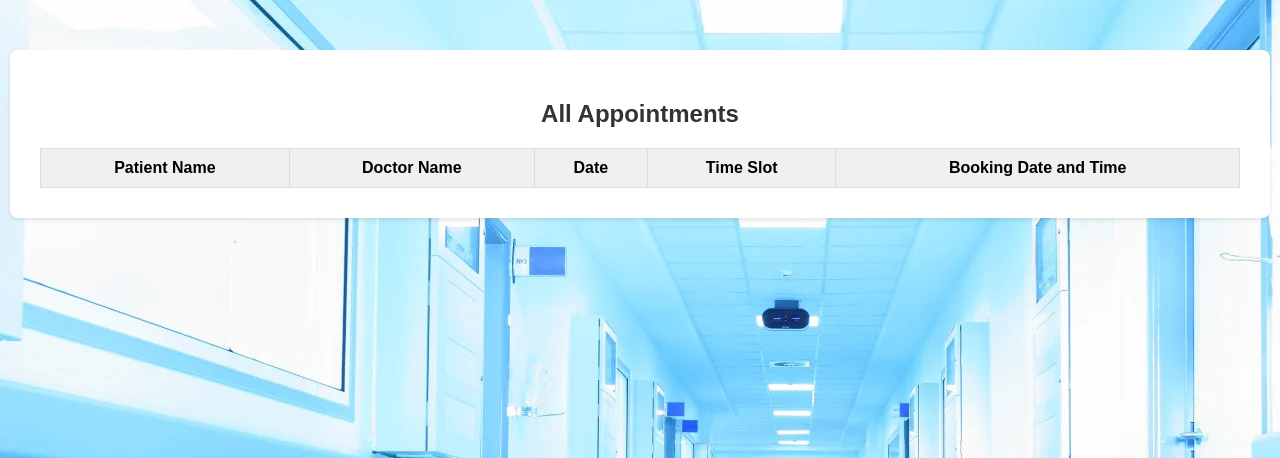
After one commit to pran4455/Clinic-management-system, a Django app: page /clinic/patient/appointment-history/ in a window 1280 px wide. The commit adds this page. Shown: the top 458 px of the page. Run offline with Django 4.2, Linux system fonts and the light colour scheme; lists and menus that the app fills with data are empty.

Commit message:
added view appointments for patient

```diff
--- a/myproj/Confirmedappointments.csv
+++ b/myproj/Confirmedappointments.csv
@@ -1,3 +1,4 @@
-733602,doc001,01-07-2023,10:30-11:00
-733602,doc001,01-07-2023,15:30-16:00
-733602,doc001,01-07-2023,09:00-09:30
+733602,doc001,01-07-2023,10:30-11:00, abcd
+733602,doc001,01-07-2023,15:30-16:00, abcd
+733602,doc001,01-07-2023,09:00-09:30, abcd
+733602,doc001,01-07-2023,14:00-14:30,14/06/2023 22:42:05
--- a/myproj/appointments.json
+++ b/myproj/appointments.json
@@ -1 +1 @@
-{"doc001": {"01-07-2023": "09:30-10:00,#,10:00-10:30,#,11:00-11:30,#,13:30-14:00,#,14:00-14:30,#,14:30-15:00,#,15:00-15:30,#,16:00-16:30,#,16:30-17:00,#,#"}}
+{"doc001": {"01-07-2023": "09:30-10:00,#,10:00-10:30,#,11:00-11:30,#,13:30-14:00,#,14:30-15:00,#,15:00-15:30,#,16:00-16:30,#,16:30-17:00,#,#"}}
--- a/myproj/myapp/appointment_booking.py
+++ b/myproj/myapp/appointment_booking.py
@@ -15,6 +15,7 @@ from bst import BST,serialize_bst,deserialize_bst
 import json
 import os
 import csv
+from datetime import datetime
 
 def writejson(dictionary={}):
     '''
@@ -99,7 +100,7 @@ def bookappointment(patientid,docterid,date,time):
 
         with open("Confirmedappointments.csv",mode='a', newline='') as file:
             f=csv.writer(file)
-            f.writerow([patientid,docterid,date,time])
+            f.writerow([patientid,docterid,date,time, datetime.now().strftime("%d/%m/%Y %H:%M:%S")])
 
 if __name__=='__main__':
     if not os.path.exists("Confirmedappointments.csv"):
--- /dev/null
+++ b/myproj/myapp/static/css/patient_appointment_history.css
@@ -0,0 +1,45 @@
+body {
+    font-family: Arial, sans-serif;
+    background-color: #f0f0f0;
+    background-image: url('../img/bg.webp');
+    background-attachment: fixed;
+    margin: 0;
+    padding: 0;
+  }
+
+  .container {
+    background-color: #ffffff;
+    padding: 30px;
+    border-radius: 8px;
+    box-shadow: 0 2px 4px rgba(0, 0, 0, 0.1);
+    max-width: 1200px;
+    width: 100%;
+    margin: 50px auto;
+    overflow: auto;
+  }
+
+  h2 {
+    text-align: center;
+    margin-bottom: 20px;
+    color: #333;
+  }
+
+  table {
+    width: 100%;
+    border-collapse: collapse;
+  }
+
+  table th,
+  table td {
+    padding: 10px;
+    border: 1px solid #ddd;
+  }
+
+  table th {
+    background-color: #f0f0f0;
+    font-weight: bold;
+  }
+
+  table tr:nth-child(even) {
+    background-color: #f9f9f9;
+  }
--- /dev/null
+++ b/myproj/myapp/templates/patient_appointment_history.html
@@ -0,0 +1,36 @@
+<!DOCTYPE html>
+<html>
+<head>
+  <meta charset="UTF-8">
+  <title>Appointment History</title>
+  {% load static %}
+  <link rel="stylesheet" type="text/css" href="{% static 'css/patient_appointment_history.css' %}">
+</head>
+<body>
+  <div class="container">
+    <h2>All Appointments</h2>
+    <table>
+      <thead>
+        <tr>
+          <th>Patient Name</th>
+          <th>Doctor Name</th>
+          <th>Date</th>
+          <th>Time Slot</th>
+          <th>Booking Date and Time</th>
+        </tr>
+      </thead>
+      <tbody>
+        {% for appointment in appointmentdata %}
+        <tr>
+          <td>{{ appointment.patientid }}</td>
+          <td>{{ appointment.doctorid }}</td>
+          <td>{{ appointment.date }}</td>
+          <td>{{ appointment.timeslot }}</td>
+          <td>{{ appointment.bookingdatetime }}</td>
+        </tr>
+        {% endfor %}
+      </tbody>
+    </table>
+  </div>
+</body>
+</html>
--- a/myproj/myapp/templates/patient_appointments.html
+++ b/myproj/myapp/templates/patient_appointments.html
@@ -10,7 +10,7 @@
   <div class="container">
     <h2>Patient Appointments</h2>
     <div class="main-options">
-      <a href="#">
+      <a href="/clinic/patient/appointment-history/">
         <div class="option">
           <img src="{% static 'img/ico/existing_appointments.png' %}" alt="Existing Appointments">
           <span>View Existing Appointments</span>
--- a/myproj/myapp/urls.py
+++ b/myproj/myapp/urls.py
@@ -29,6 +29,7 @@ urlpatterns = [
     path('receptionist/view-appointments/', views.receptionist_view_appointments, name="receptionist_view_appointments"),
     path('receptionist/book-appointment/', views.receptionist_book_appointment, name="receptionist_book_appointment"),
     path('patient/book-appointment/', views.patient_book_appointment, name="patient_book_appointment"),
+    path('patient/appointment-history/', views.patient_appointment_history, name="patient_appointment_history"),
     path('patient/appointment-homepage/', views.patient_appointment_homepage, name="patient_appointment_homepage"),
     path('patient/view-timeslots/', views.view_timeslots, name="view_timeslots"),
     path('receptionist/time-slot/', views.receptionist_time_slot, name="receptionist_time_slot"),
--- a/myproj/myapp/views.py
+++ b/myproj/myapp/views.py
@@ -622,7 +622,6 @@ def display_registered_patients(request):
         data = {"patients": patient_data}
     return render(request, "display_registered_patients.html", data)
 
-
 def receptionist_view_appointments(request):
     return render(request, "index.html")
 
@@ -819,5 +818,42 @@ def view_timeslots(request, data=None):
 
         return render(request, "select_timeslot.html", data)
 
+def patient_appointment_history(request):
+    class PatientAppointmentData:
+        def __init__(self, patient_id, doctor_id, date, timeslot, booking_datetime):
+            self.patientid = patient_id
+            self.doctorid = doctor_id
+            self.date = date
+            self.timeslot = timeslot
+            self.bookingdatetime = booking_datetime
+
+    patient_id = ""
+    patient_name = ""
+    with open("patients.csv") as csvfile:
+        reader = csv.reader(csvfile)
+        for row in reader:
+            if row[3] == CURRENT_USER:
+                patient_id = row[-1]
+                patient_name = row[0]
+
+
+
+    appointmentdata = []
+    with open('Confirmedappointments.csv') as csvfile:
+        reader =csv.reader(csvfile)
+        for row in reader:
+            if row[0] == patient_id:
+                doctorname = ""
+                with open("doctors.csv") as anothercsvfile:
+                    anothereader = csv.reader(anothercsvfile)
+                    for anotherow in anothereader:
+                        if anotherow[-1] == row[1]:
+                            doctorname = anotherow[0]
+                appointmentdata.append(PatientAppointmentData(patient_name, doctorname, row[2], row[3], row[4]))
+
+    data = {"appointmentdata": appointmentdata}
+
+    return render(request, "patient_appointment_history.html", data)
+
 def logout(request):
     return render(request, "index.html")
```
Also changed, not shown: myproj/logs.csv (+12 -0 lines), myproj/myapp/static/css/patient_appointments.css (line endings or trailing spaces).
